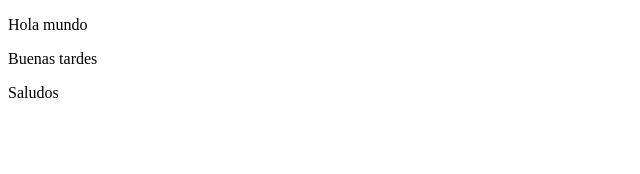
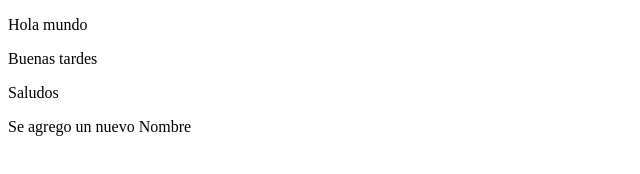
Before and after one commit to HumbertoAlc/proyecto1, a plain HTML site: page index.html in a window 1280 px wide. Shown: the whole page, without its empty margins (0-640 px from the left). Drawn offline with Linux system fonts and the light colour scheme.

Commit message:
se agrego nombre

```diff
--- a/index.html
+++ b/index.html
@@ -9,5 +9,6 @@
     <p>Hola mundo</p>
     <p>Buenas tardes</p>
     <p>Saludos</p>
+    <p>Se agrego un nuevo Nombre</p>
   </body>
 </html>
```
